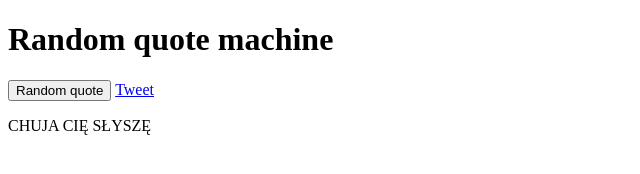
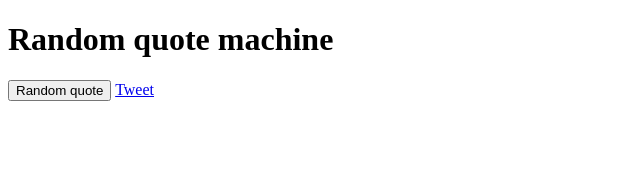
Before and after one commit to Krzysiek2017/Krzysiek2017.github.io, a plain HTML site: page index.html in a window 1280 px wide. Shown: the whole page, without its empty margins (0-640 px from the left). Drawn offline with nearby package versions, Linux system fonts and the light colour scheme; no server answers; some icons are missing.

Commit message:
hope that works

```diff
--- a/index.html
+++ b/index.html
@@ -19,7 +19,6 @@
             <button class="trigger"> Random quote </button>
             <a href="#" target="_blank" class="tweet"><i class="fa fa-lg fa-twitter"></i> Tweet</a>
         </div>
-        <div><p>CHUJA CIĘ SŁYSZĘ</p></div>
     </main>
     <script src="https://ajax.googleapis.com/ajax/libs/jquery/1.12.4/jquery.min.js"></script>
     <script src="https://code.jquery.com/jquery-3.0.0.min.js" integrity="sha256-JmvOoLtYsmqlsWxa7mDSLMwa6dZ9rrIdtrrVYRnDRH0=" crossorigin="anonymous"></script>
```
